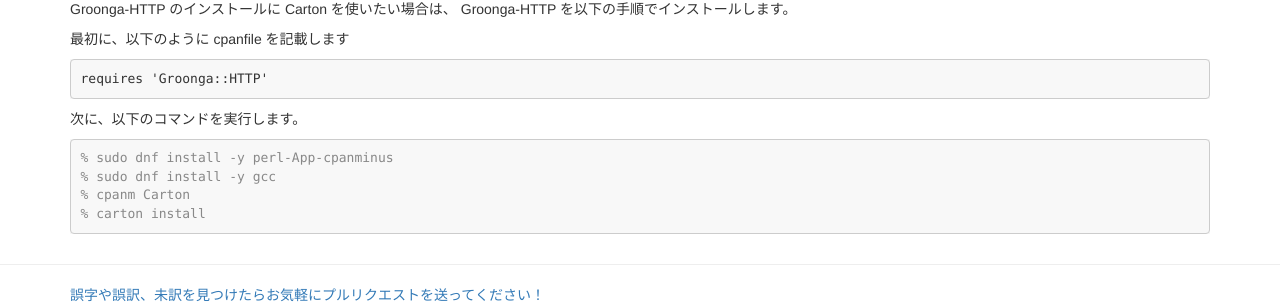
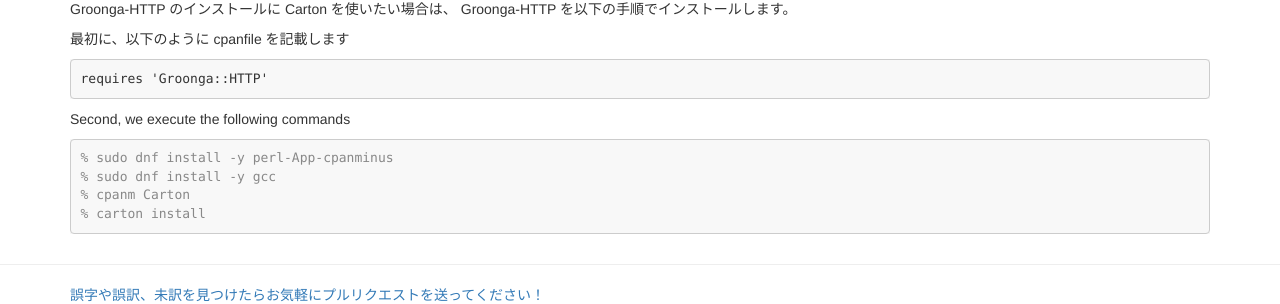
Before and after one commit to groonga/Groonga-HTTP, a Jekyll site: the page built from docs/ja/install/index.md, in a window 1280 px wide. Shown: the part 402-706 px from the top of the page. Built offline with Jekyll 4.4.1, drawn with Linux system fonts in a browser that asks for light colours.

````diff
--- a/META.json
+++ b/META.json
@@ -66,7 +66,7 @@
          "web" : "https://github.com/groonga/Groonga-HTTP"
       }
    },
-   "version" : "1.07",
+   "version" : "1.08",
    "x_serialization_backend" : "JSON::PP version 4.06",
    "x_static_install" : 1
 }
--- a/docs/ja/install/index.md
+++ b/docs/ja/install/index.md
@@ -29,7 +29,7 @@ Groonga-HTTP のインストールに Carton を使いたい場合は、 Groonga
 requires 'Groonga::HTTP'
 ```
 
-次に、以下のコマンドを実行します。
+Second, we execute the following commands
 
 ```console
 % sudo dnf install -y perl-App-cpanminus
````
Also changed, not shown: 4 other files.
